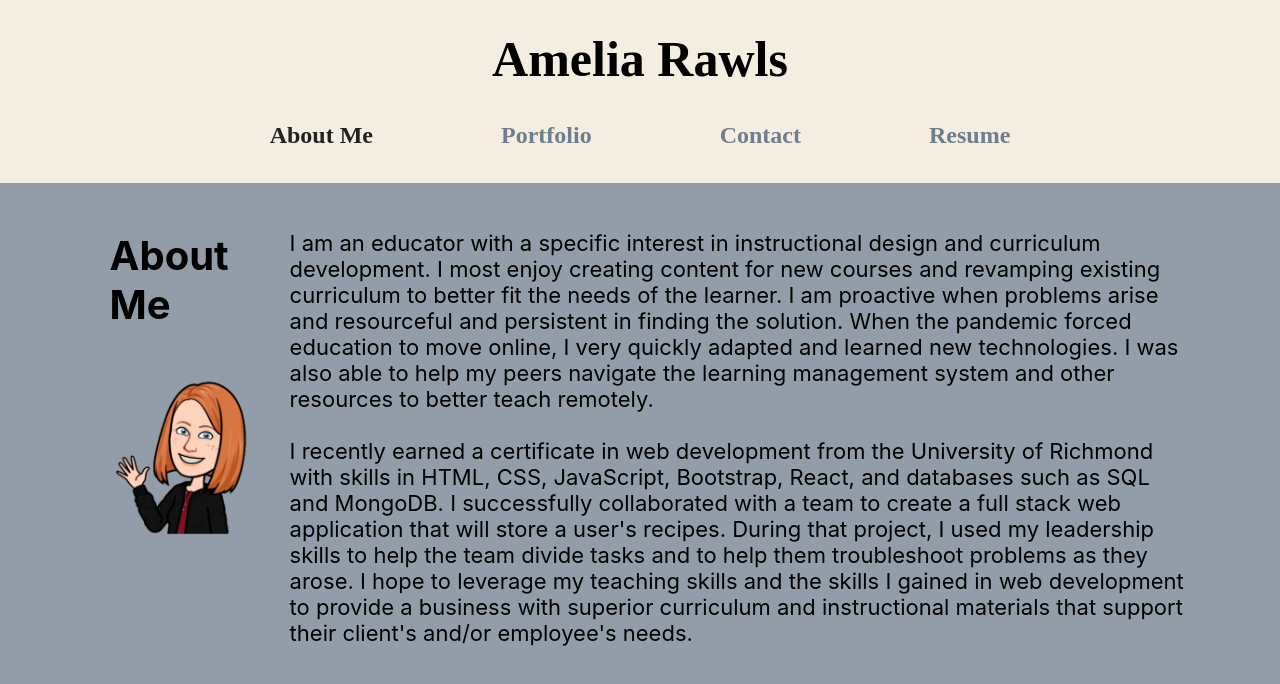
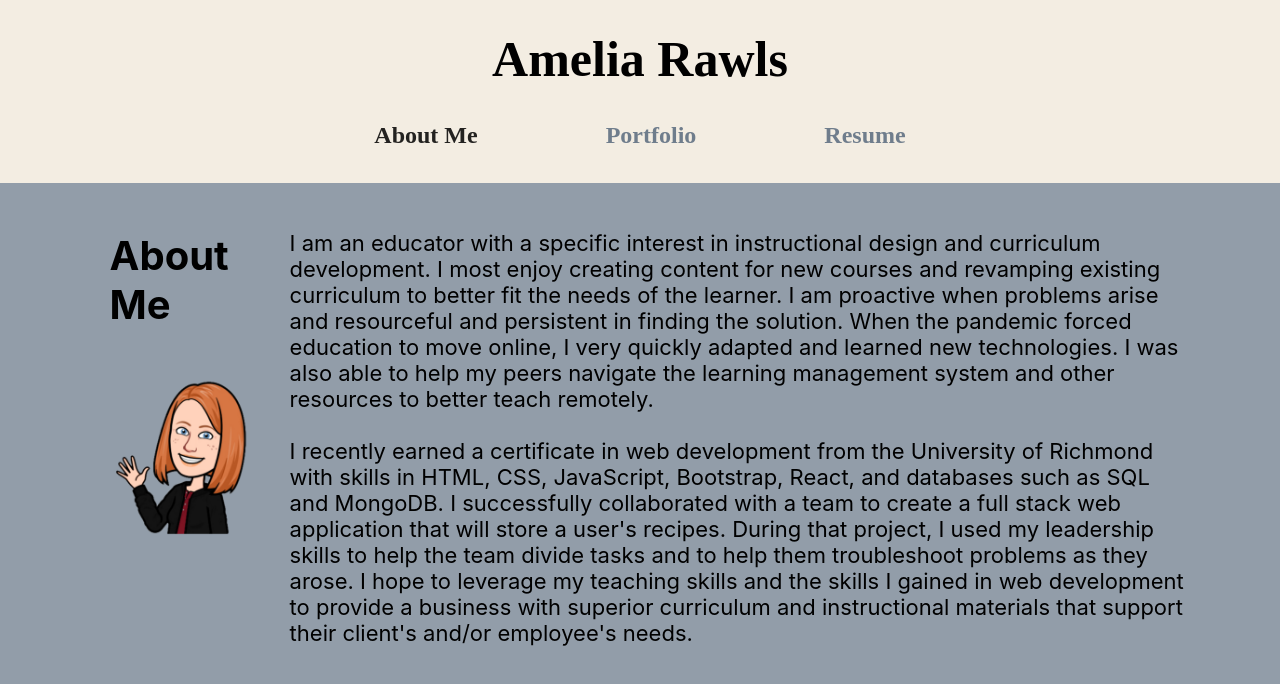
Before and after one commit to charliebear2000/portfolio, a React (Create React App) app: page / in a window 1280 px wide. Shown: the top 684 px of the page. Built offline with nearby package versions, Linux system fonts and the light colour scheme; a web font is replaced by a local one.

Commit message:
Update index.js

```diff
--- a/src/components/Navigation/index.js
+++ b/src/components/Navigation/index.js
@@ -16,9 +16,6 @@ function Navigation(props) {
          <p className={`link ${'Portfolio' === currentPage && 'nav-active'}`} id="portfolio">
             <span className="nav-link" onClick={() => setCurrentPage('Portfolio')}>Portfolio</span>
          </p>
-         <p className={`link ${'Contact' === currentPage && 'nav-active'}`} id="contact">
-            <span className="nav-link" onClick={() => setCurrentPage('Contact')}>Contact</span>
-         </p>
          <p className={`link ${'Resume' === currentPage && 'nav-active'}`} id="resume">
             <span className="nav-link" onClick={() => setCurrentPage('Resume')}>Resume</span>
          </p>
```
